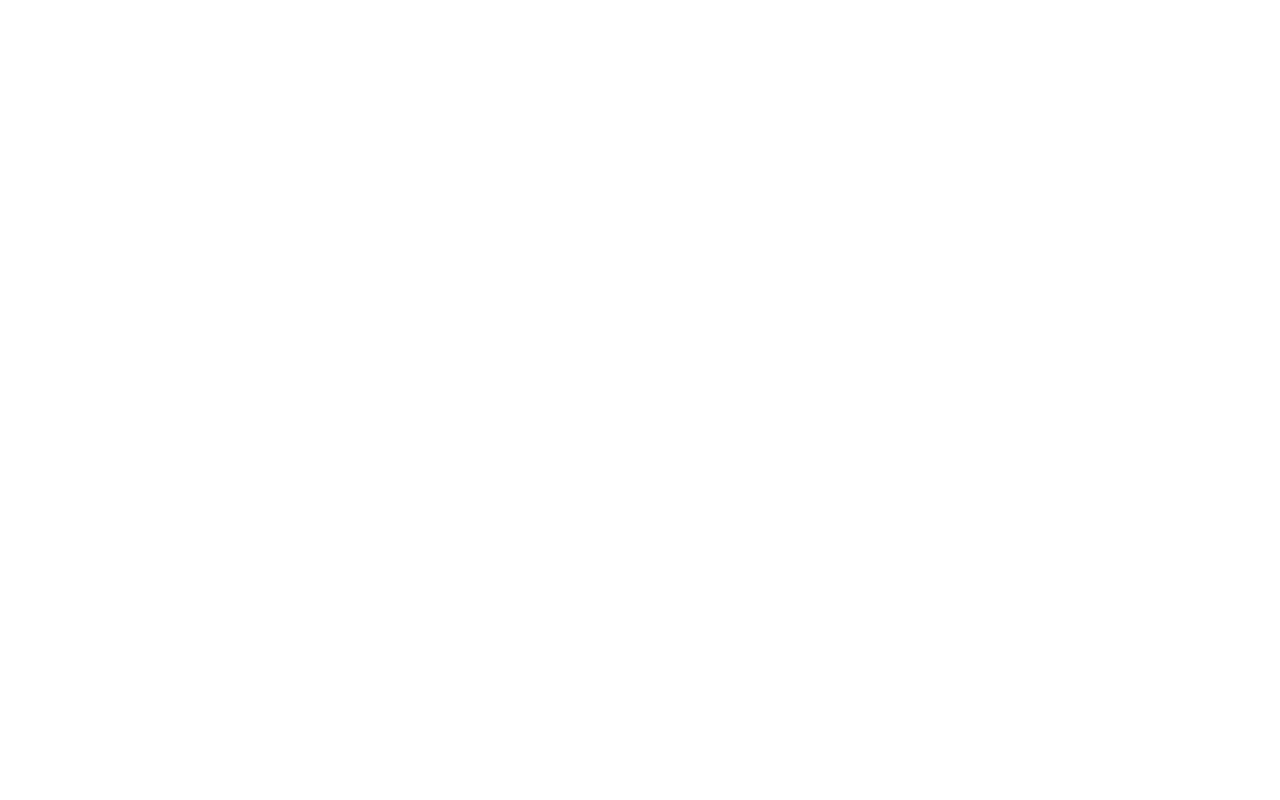
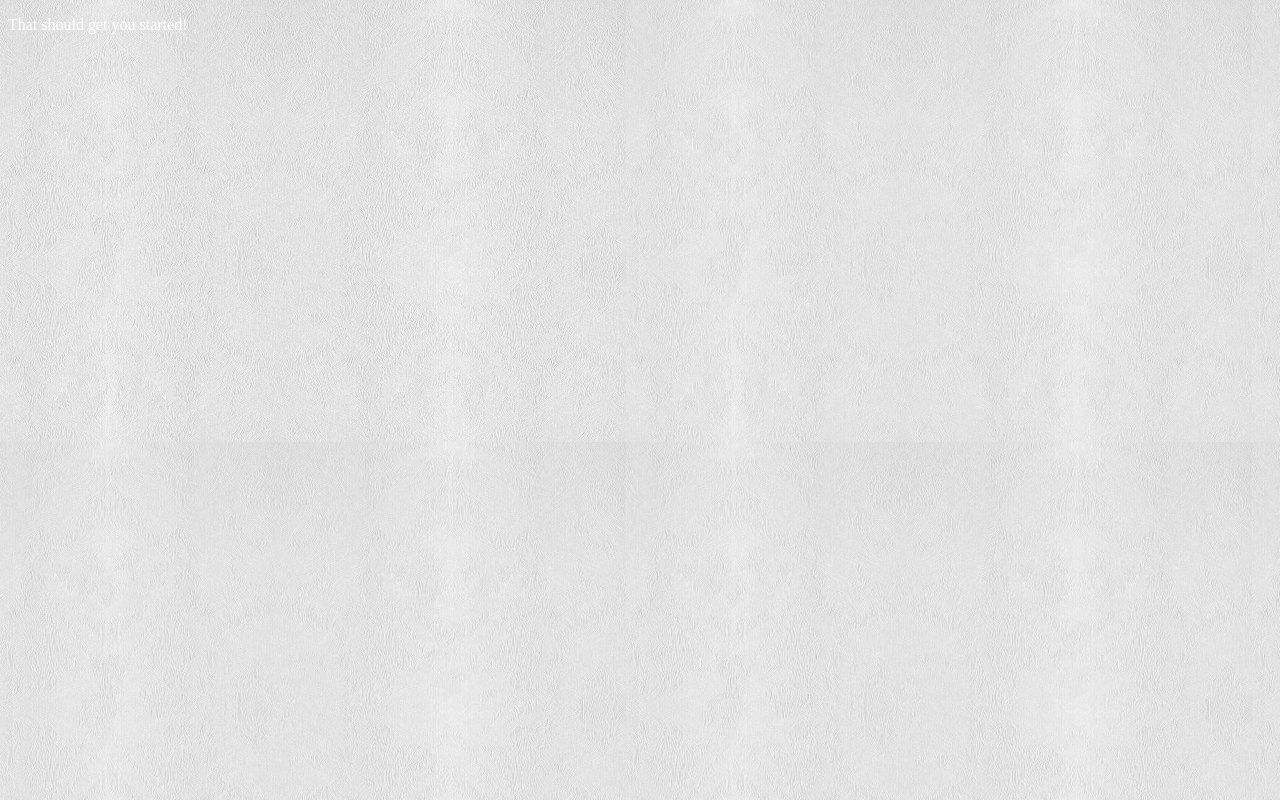
Before and after one commit to derekwilliamson22/derekwilliamson22.github.io, a plain HTML site: page index.html in a window 1280 px wide. Drawn offline with Linux system fonts and the light colour scheme.

Commit message:
Update style.css

```diff
--- a/style.css
+++ b/style.css
@@ -1,5 +1,5 @@
 body {
- background: url()
+ background: url(https://github.com/derekwilliamson22/derekwilliamson22.github.io/blob/master/paper-texture-with-pattern_107441-37.jpg);
 }
 
 
```
